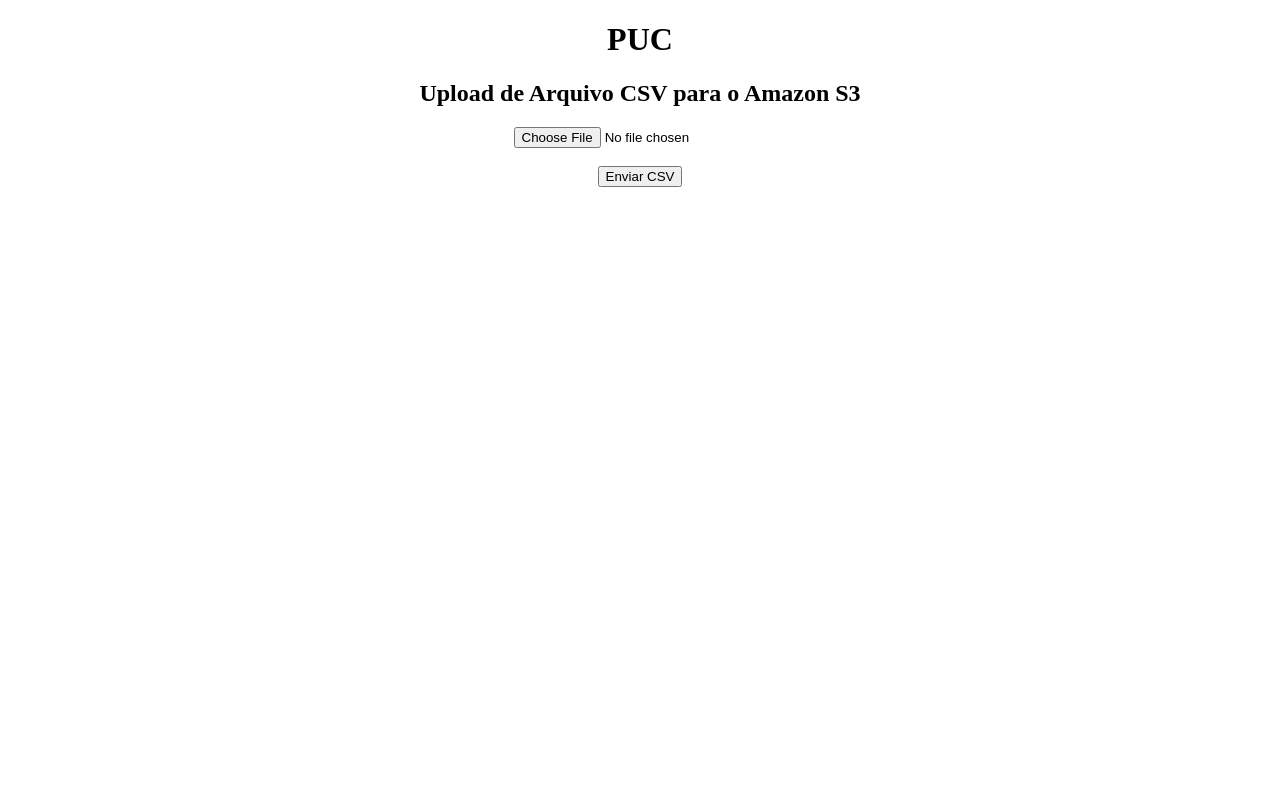
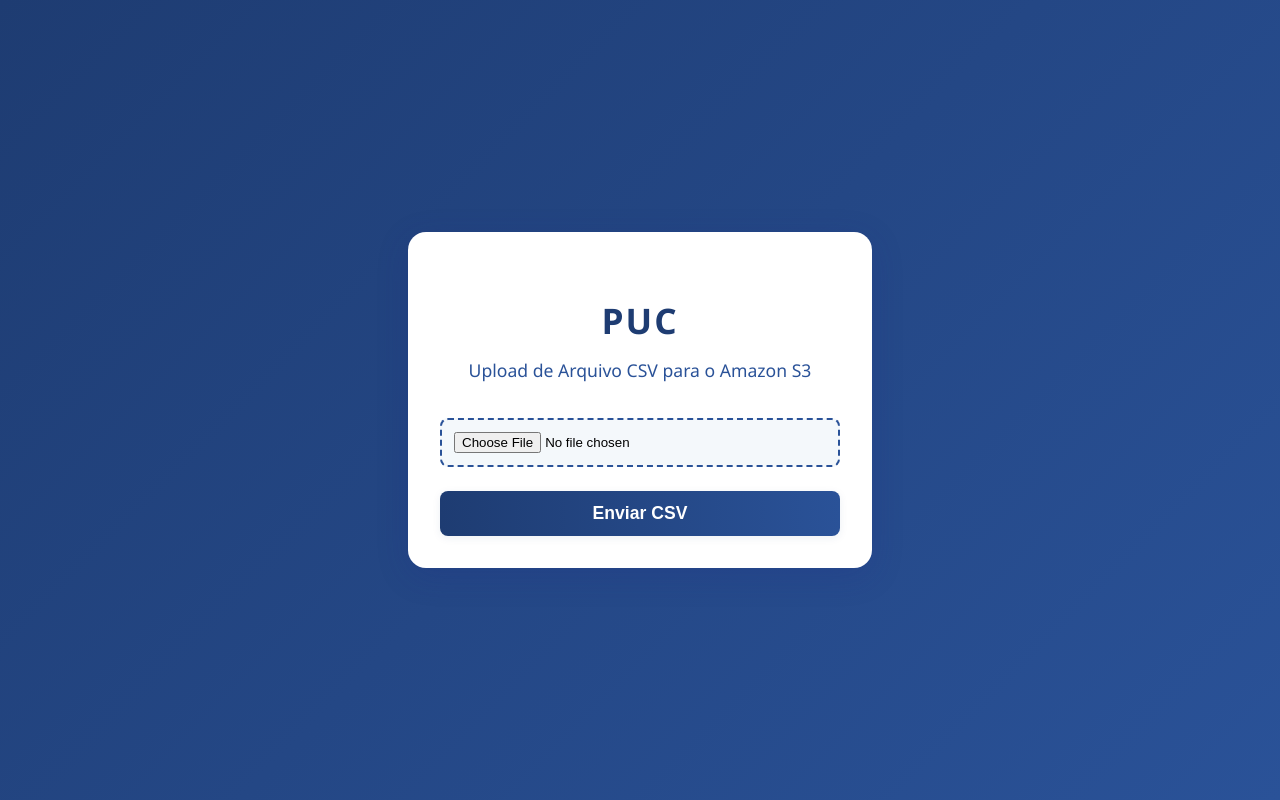
Before and after one commit to plz09/puc_infra, a Flask app: page / in a window 1280 px wide. Run offline with Flask 3, Linux system fonts and the light colour scheme.

Commit message:
Ajuste no Front-end

```diff
--- a/IaC/puc_app/templates/index.html
+++ b/IaC/puc_app/templates/index.html
@@ -1,15 +1,89 @@
 <!DOCTYPE html>
-<html>
+<html lang="pt-br">
 <head>
+    <meta charset="UTF-8">
+    <meta name="viewport" content="width=device-width, initial-scale=1.0">
     <title>Upload de CSV para S3</title>
+    <style>
+        body {
+            background: linear-gradient(135deg, #1e3c72 0%, #2a5298 100%);
+            min-height: 100vh;
+            margin: 0;
+            font-family: 'Segoe UI', Arial, sans-serif;
+            display: flex;
+            align-items: center;
+            justify-content: center;
+        }
+        .container {
+            background: #fff;
+            border-radius: 18px;
+            box-shadow: 0 8px 32px 0 rgba(31, 38, 135, 0.2);
+            padding: 40px 32px 32px 32px;
+            max-width: 400px;
+            width: 100%;
+            text-align: center;
+        }
+        h1 {
+            color: #1e3c72;
+            margin-bottom: 0.2em;
+            font-size: 2.2em;
+            letter-spacing: 2px;
+        }
+        h2 {
+            color: #2a5298;
+            font-size: 1.1em;
+            margin-bottom: 2em;
+            font-weight: 400;
+        }
+        form {
+            display: flex;
+            flex-direction: column;
+            gap: 1.5em;
+        }
+        input[type="file"] {
+            border: 2px dashed #2a5298;
+            border-radius: 8px;
+            padding: 12px;
+            background: #f4f8fb;
+            transition: border-color 0.3s;
+            cursor: pointer;
+        }
+        input[type="file"]:focus {
+            border-color: #1e3c72;
+            outline: none;
+        }
+        button[type="submit"] {
+            background: linear-gradient(90deg, #1e3c72 0%, #2a5298 100%);
+            color: #fff;
+            border: none;
+            border-radius: 8px;
+            padding: 12px 0;
+            font-size: 1.1em;
+            font-weight: 600;
+            cursor: pointer;
+            box-shadow: 0 2px 8px rgba(30, 60, 114, 0.08);
+            transition: background 0.2s, transform 0.2s;
+        }
+        button[type="submit"]:hover {
+            background: linear-gradient(90deg, #2a5298 0%, #1e3c72 100%);
+            transform: translateY(-2px) scale(1.03);
+        }
+        @media (max-width: 500px) {
+            .container {
+                padding: 24px 8px 16px 8px;
+            }
+            h1 {
+                font-size: 1.5em;
+            }
+        }
+    </style>
 </head>
 <body>
-    <div style="text-align: center;">
+    <div class="container">
         <h1>PUC</h1>
         <h2>Upload de Arquivo CSV para o Amazon S3</h2>
         <form action="/upload" method="post" enctype="multipart/form-data">
             <input type="file" name="file" accept=".csv" required />
-            <br><br>
             <button type="submit">Enviar CSV</button>
         </form>
     </div>
```
